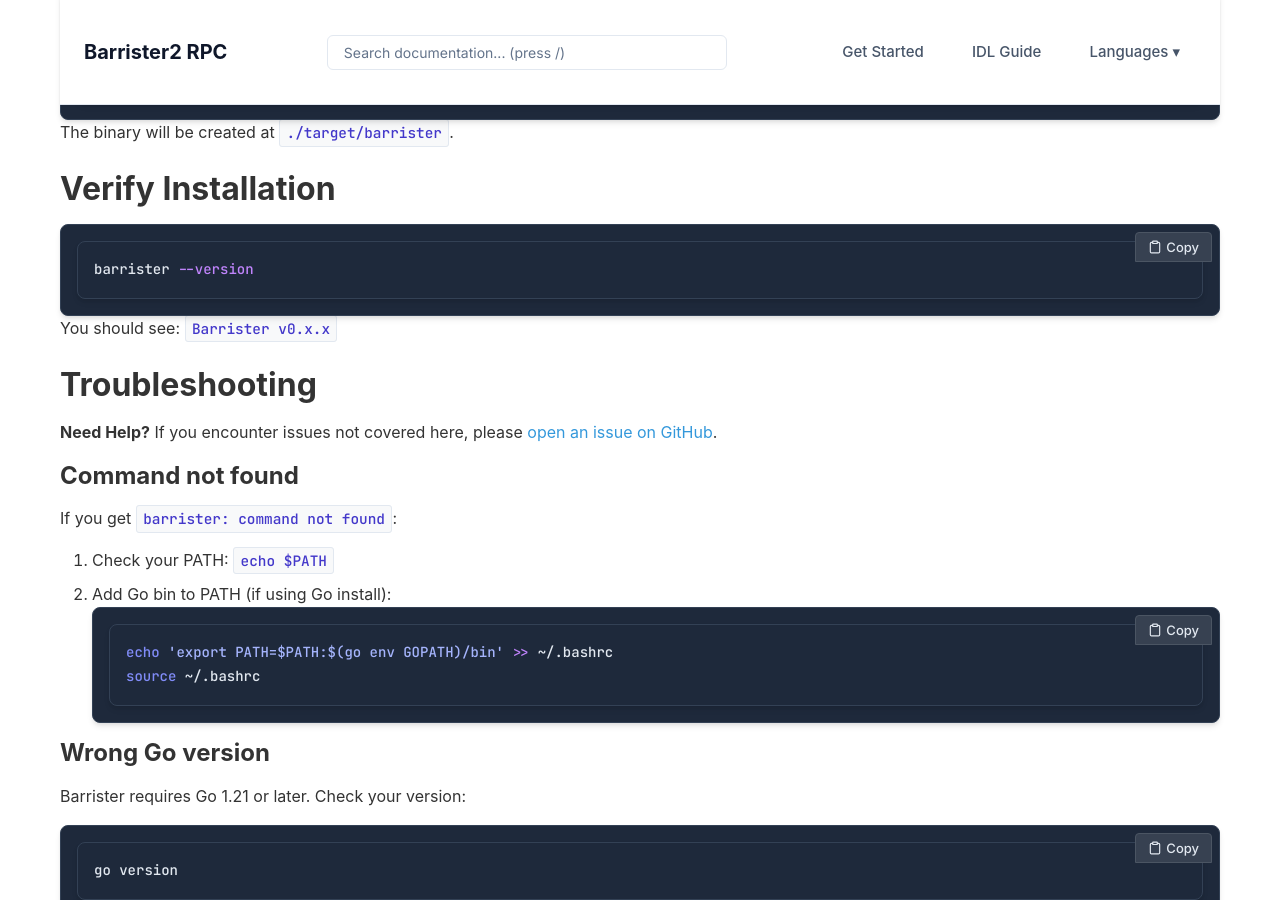
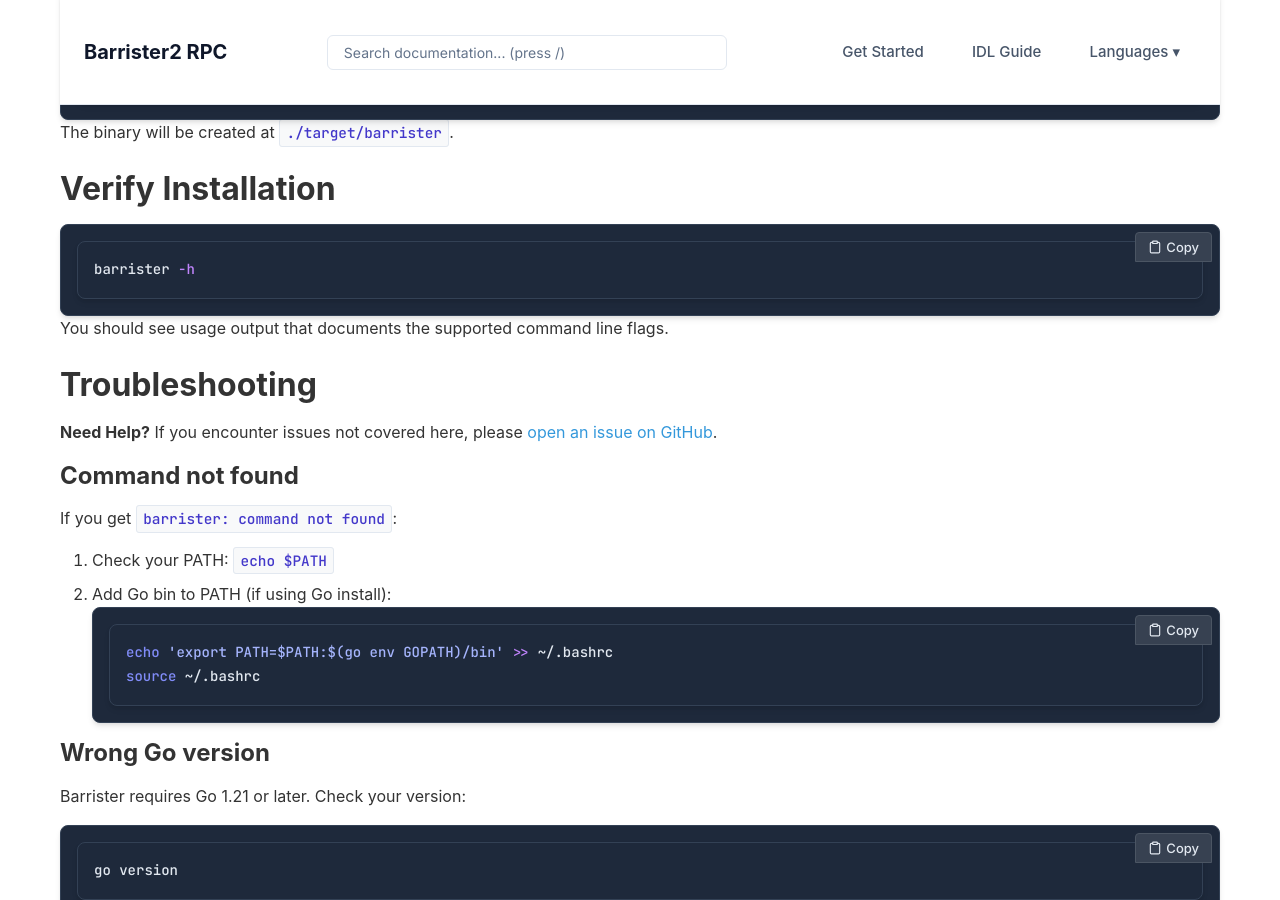
Before and after one commit to coopernurse/barrister2, a Jekyll site: the page built from docs/get-started/installation.md, in a window 1280 px wide and 900 px high, scrolled down 1066 px. Built offline with Jekyll 4.4.1, drawn with Linux system fonts in a browser that asks for light colours; comment, search, counter and statistics services are not loaded.

Commit message:
ci(docker): add latest tags and auto-publish releases
- Add latest-amd64 and latest-arm64 tags to Docker builds
- Create and push multi-arch manifest for latest tag
- Change GitHub releases from draft to auto-publish
- Update installation docs verification command

````diff
--- a/docs/get-started/installation.md
+++ b/docs/get-started/installation.md
@@ -51,10 +51,10 @@ The binary will be created at `./target/barrister`.
 ## Verify Installation
 
 ```bash
-barrister --version
+barrister -h
 ```
 
-You should see: `Barrister v0.x.x`
+You should see usage output that documents the supported command line flags.
 
 ## Troubleshooting
 
````
Also changed, not shown: .github/workflows/build-binaries.yml.
